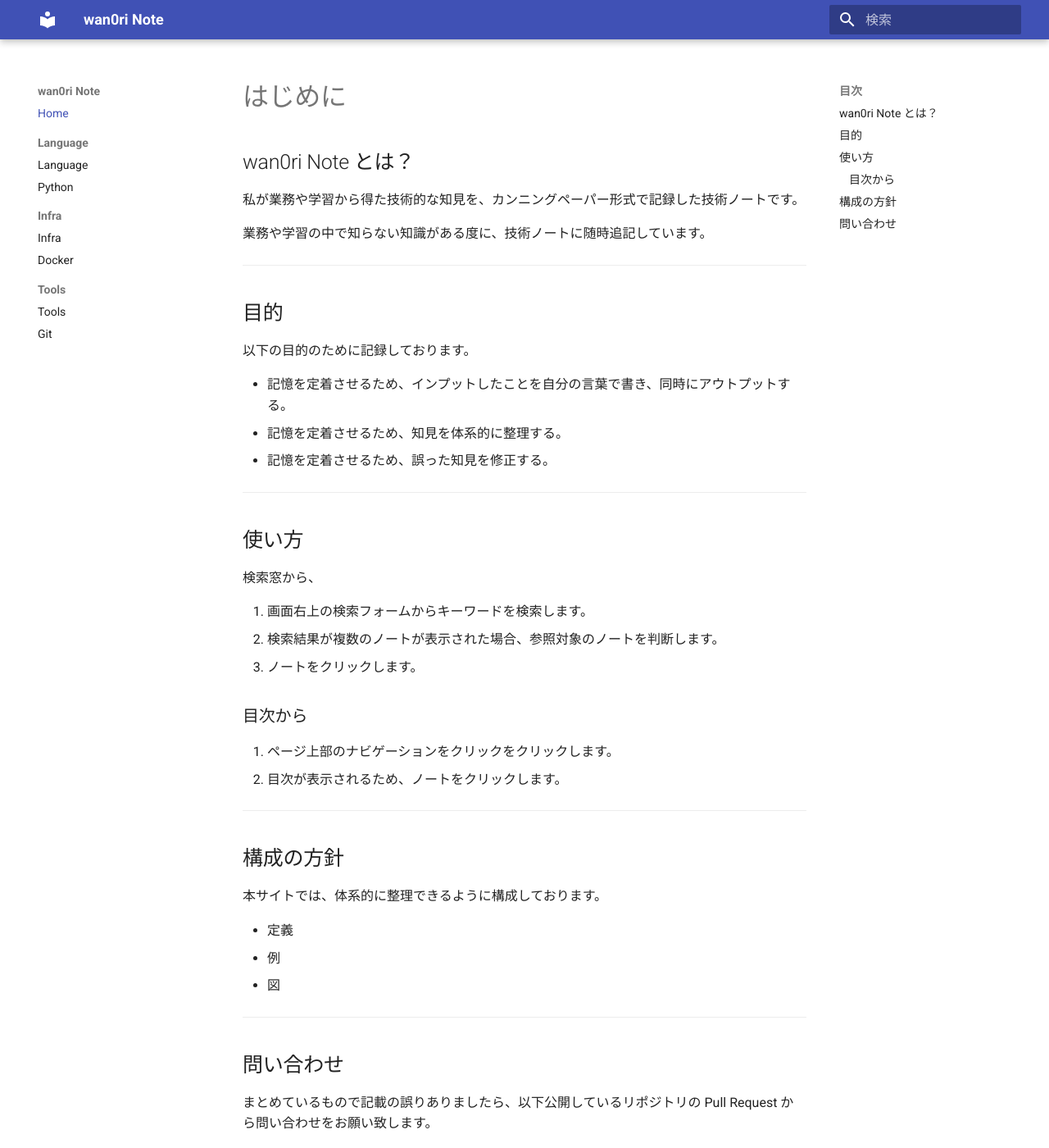
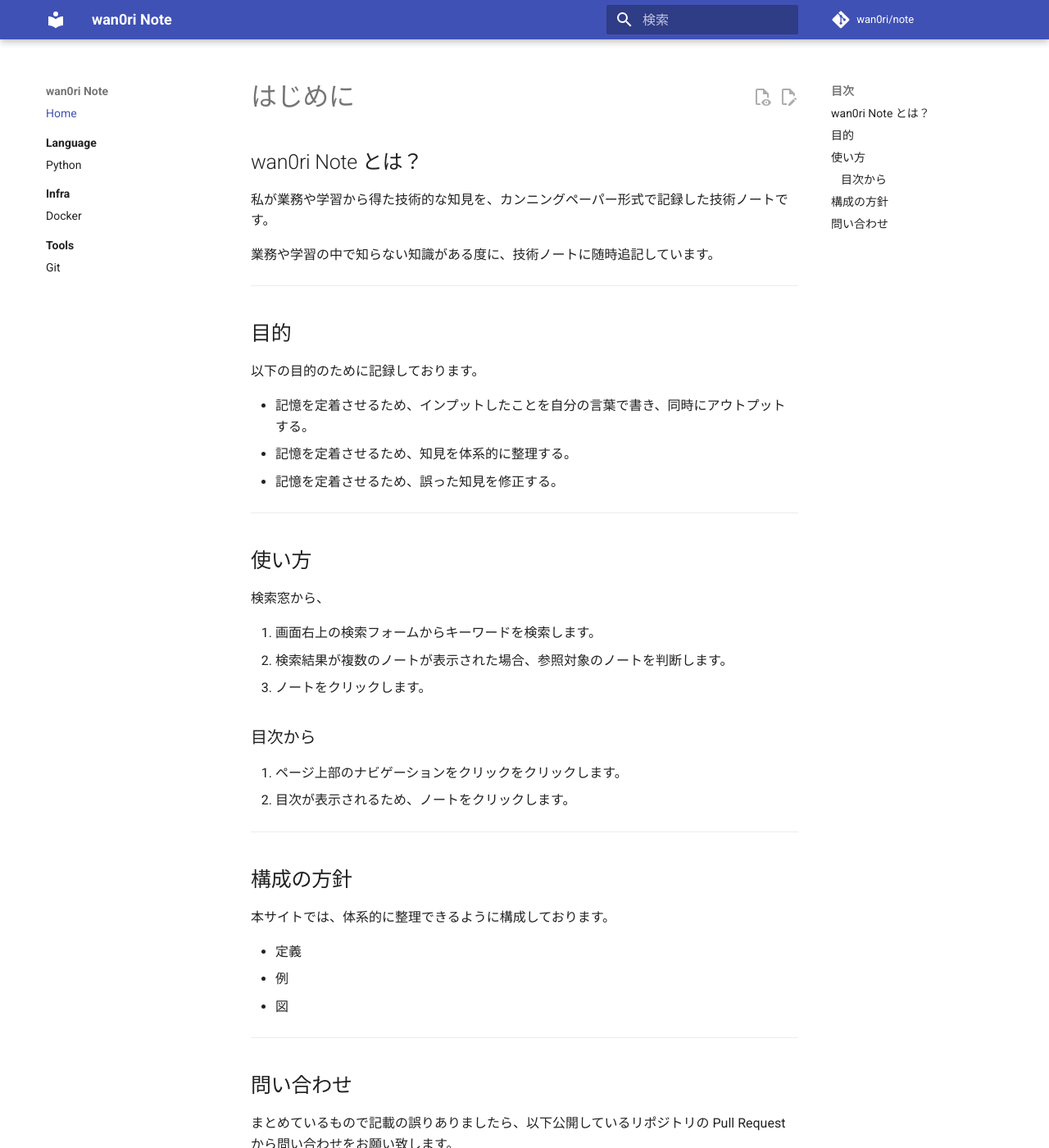
Before and after one commit to wan0ri/note, an MkDocs documentation site: the page built from docs/index.md, in a window 1280 px wide and 1400 px high. Shown: the whole window at 82% size. Built offline with MkDocs 1.6.1 and Material for MkDocs 9.7.7, drawn with Linux system fonts in a browser that asks for light colours; comment, search, counter and statistics services are not loaded; some of the changed text lies outside the part shown.

Commit message:
feat: enhance mkdocs configuration with additional navigation features and custom styles

```diff
--- /dev/null
+++ b/docs/stylesheets/extra.css
@@ -0,0 +1,10 @@
+/* 読みやすさと編集時の見通し改善用の軽量カスタム */
+
+/* 本文幅を少し広げる */
+.md-grid { max-width: 1200px; }
+
+/* コードブロックの行間を少し詰める */
+.md-typeset pre > code { line-height: 1.4; }
+
+/* カード風レイアウト補助（index.md で .grid .cards を使う場合） */
+.grid.cards > ul { margin-top: 0.8rem; }
--- a/mkdocs.yml
+++ b/mkdocs.yml
@@ -9,9 +9,14 @@
     - navigation.instant
     - navigation.tracking
     - navigation.sections
+    - navigation.indexes
     - navigation.expand
     - navigation.top
+    - navigation.footer
     - content.code.copy
+    - content.code.annotate
+    - content.action.edit
+    - content.action.view
     - content.tabs.link
     - toc.follow
   palette:
@@ -25,23 +30,48 @@
         icon: material/weather-night
         name: ダークモード
 
+repo_url: https://github.com/wan0ri/note
+repo_name: wan0ri/note
+edit_uri: edit/main/docs/
+
 markdown_extensions:
   - admonition
   - toc:
       permalink: true
+  - abbr
+  - attr_list
+  - def_list
+  - footnotes
+  - md_in_html
+  - tables
   - pymdownx.highlight
   - pymdownx.superfences
   - pymdownx.details
   - pymdownx.tabbed
+  - pymdownx.snippets
+  - pymdownx.tasklist:
+      custom_checkbox: true
   - pymdownx.emoji:
       emoji_index: !!python/name:material.extensions.emoji.twemoji
       emoji_generator: !!python/name:material.extensions.emoji.to_svg
 
 plugins:
   - search
+  - glightbox
+  - redirects
   - git-revision-date-localized:
       fallback_to_build_date: true
       locale: ja
+
+extra:
+  generator: false
+  social:
+    - icon: material/github
+      link: https://github.com/wan0ri
+      name: GitHub
+
+extra_css:
+  - stylesheets/extra.css
 
 nav:
   - Home: index.md
```
